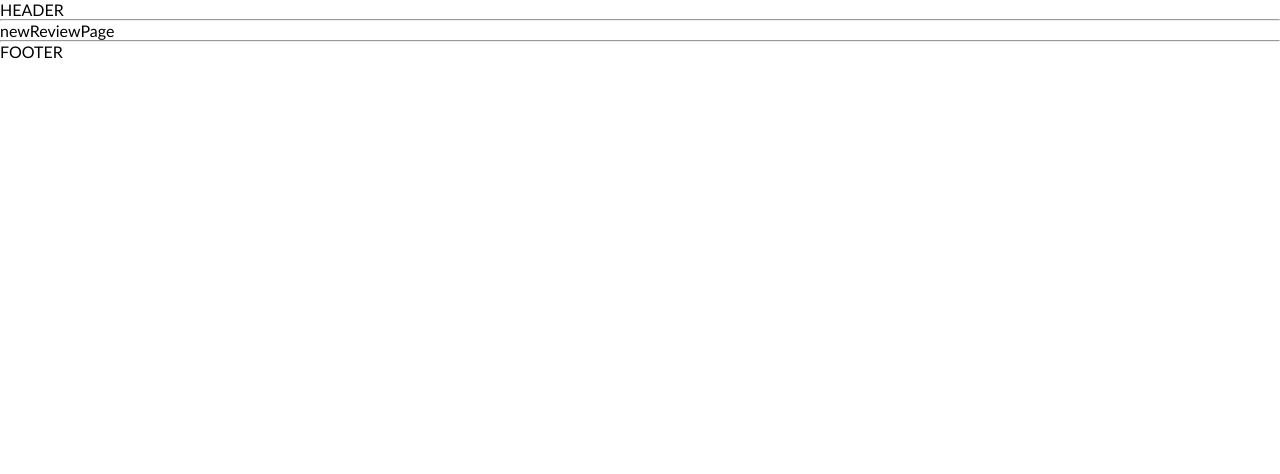
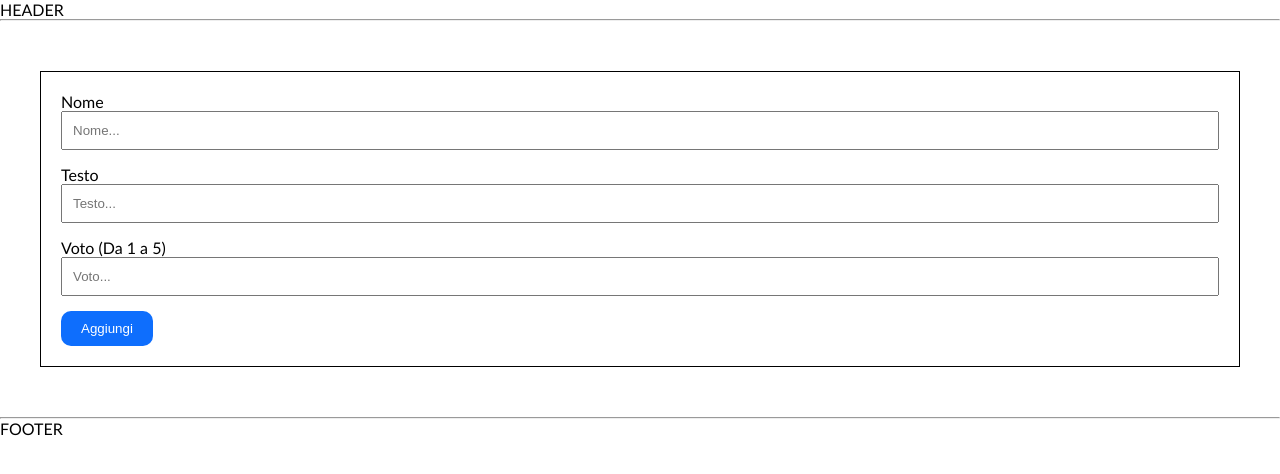
Before and after one commit to nicolaparutto/webapp-react, a React (Vite) app: page /new-review in a window 1280 px wide. Shown: the top 474 px of the page. Built offline with nearby package versions, Linux system fonts and the light colour scheme.

Commit message:
feat: add form layout in NewReviewPage

```diff
--- a/src/index.css
+++ b/src/index.css
@@ -119,3 +119,19 @@ a {
     padding: 10px;
   }
 }
+
+/* NewReviewPage style */
+.new-review-container {
+  border: 1px solid #000;
+  margin: 50px 0px;
+  padding: 20px;
+
+  form {
+    input {
+      display: block;
+      width: 100%;
+      margin-bottom: 15px;
+      padding: 10px;
+    }
+  }
+}
--- a/src/pages/NewReviewPage.jsx
+++ b/src/pages/NewReviewPage.jsx
@@ -1,6 +1,18 @@
 function NewReviewPage() {
    return (
-      <div>newReviewPage</div>
+      <section className="container">
+         <div className="new-review-container">
+            <form action="">
+               <label htmlFor="">Nome</label>
+               <input type="text" name="name" placeholder="Nome..." id="" />
+               <label htmlFor="">Testo</label>
+               <input type="text" name="text" placeholder="Testo..." id="" />
+               <label htmlFor="">Voto (Da 1 a 5)</label>
+               <input type="number" name="vote" placeholder="Voto..." id="" max={5} min={1} />
+               <button className="btn" type="submit">Aggiungi</button>
+            </form>
+         </div>
+      </section>
    )
 }
 
```
